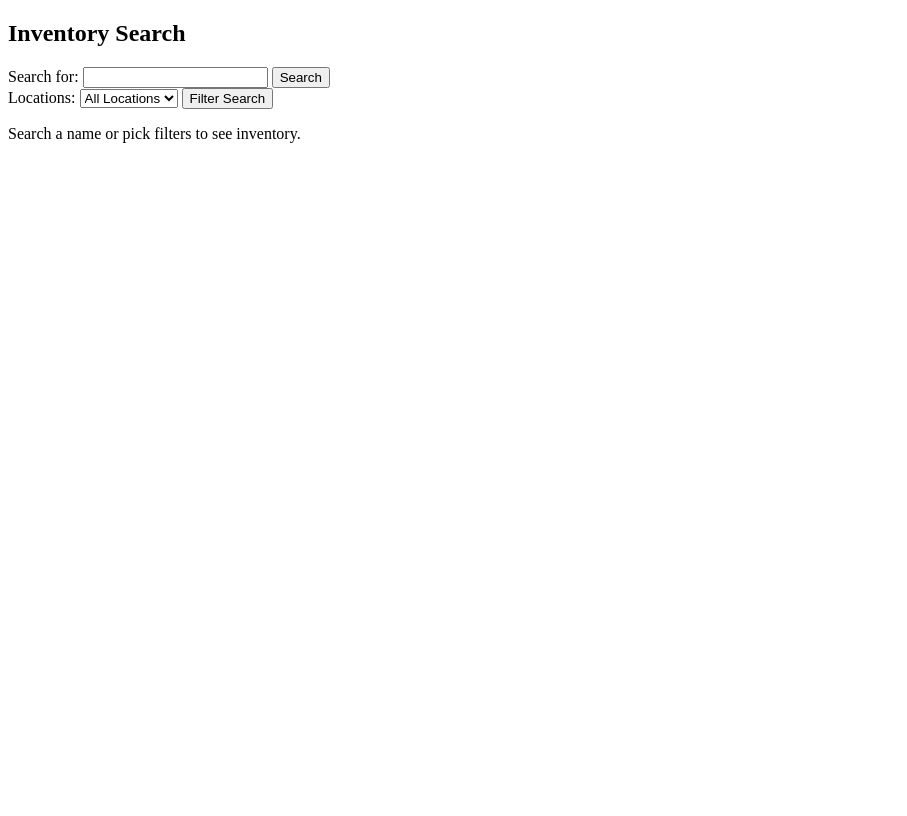
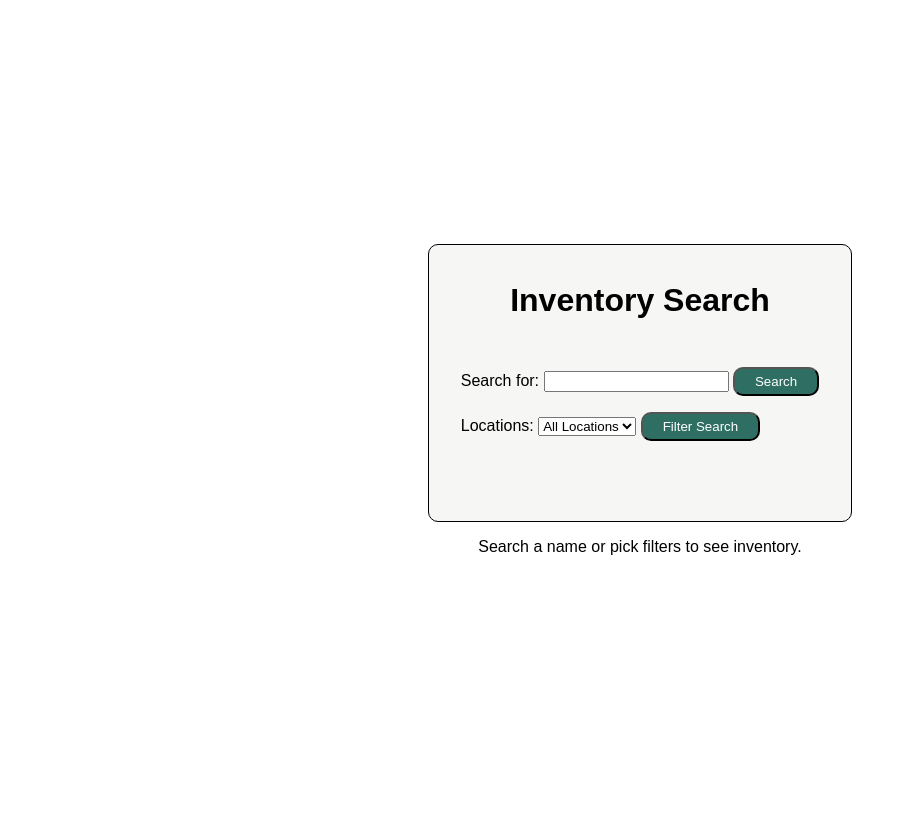
Before and after one commit to Jbeck121/Inventory-Machine, a Flask app: template web-ui/templates/home.html in a window 1280 px wide. Shown: the whole page, without its empty margins (0-907 px from the left). Before the commit the page ends 143 px from the top, so only its background shows below. Run offline with Flask 3, Linux system fonts and the light colour scheme; the template is opened without the code that fills it, so the values that code supplies are empty; parts of the project's set-up code (start-up, migrations or seed data) failed here and were passed over.

Commit message:
adds initial CSS to home page

```diff
--- /dev/null
+++ b/web-ui/static/home-style.css
@@ -0,0 +1,32 @@
+body{
+    display:flex;
+    justify-content:center;
+    align-items:center;
+    flex-direction:column;
+    height:100vh;
+    font-family:sans-serif;
+}
+
+main{
+    border:1px solid black;
+    text-align:center;
+    padding:1rem 2rem 4rem 2rem;
+    background-color:#F6F7F5;
+    border-radius:10px;
+}
+
+h1{
+    margin-block-end:3rem;
+}
+
+form{
+    text-align:start;
+    margin-block-end:1rem;
+}
+
+form > button{
+    background-color:#2F6F63;
+    color:white;
+    padding:5px 20px;
+    border-radius:10px;
+}
--- a/web-ui/templates/home.html
+++ b/web-ui/templates/home.html
@@ -3,10 +3,12 @@
 <head>
     <meta charset="UTF-8">
     <meta name="viewport" content="width=device-width, initial-scale=1.0">
+    <link rel="stylesheet" href="{{ url_for('static', filename='home-style.css') }}">
     <title>Home page</title>
 </head>
     <body>
-        <h2>Inventory Search</h2>
+        <main>
+            <h1>Inventory Search</h1>
             <form>
                 <label for="inventory">Search for:</label>
                 <input type="text" id="inventory" name ="search"/>
@@ -23,6 +25,7 @@
                 </select>
                 <button>Filter Search</button>
             </form>
+        </main>
 
         {% if results %}
         <h3>Inventory Found</h3>
```
Lines whose indentation alone changed are shown as unchanged.
